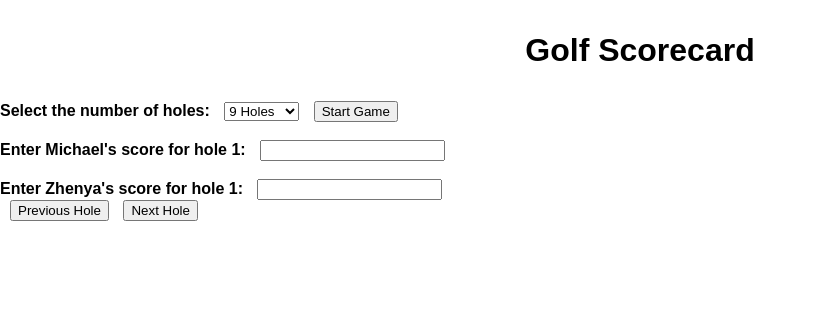
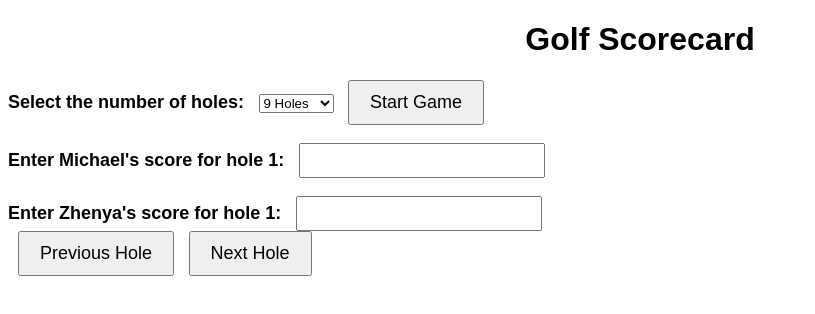
Before and after one commit to stagingserver8/scorekeeper, a plain HTML site: page index.html in a window 1280 px wide. Both pictures are taken after a click on the button "Start Game". Shown: the whole page, without its empty margins (0-815 px from the left). Drawn offline with Linux system fonts and the light colour scheme.

Commit message:
font increased

```diff
--- a/style.css
+++ b/style.css
@@ -1,34 +1,33 @@
 body {
     font-family: Arial, sans-serif;
-    padding: 0;
-    margin: 0;
   }
 
   h1 {
     text-align: center;
-    margin: 0;
-    padding: 1em;
   }
 
   label {
     font-weight: bold;
     margin-right: 10px;
+    font-size: 18px;
   }
 
   button {
     margin-left: 10px;
+    padding: 10px 20px;
+    font-size: 18px;
   }
 
   table {
     border-collapse: collapse;
     margin: 20px auto;
-    width: 100%;
-    max-width: 500px;
   }
 
-th, td {
+  th,
+  td {
     border: 1px solid black;
-    padding: 5px;
+    padding: 10px;
+    font-size: 18px;
   }
 
   th {
@@ -38,7 +37,15 @@ th {
 
   td {
     text-align: center;
+    font-size: 18px;
   }
+
+  input[type="number"] {
+    font-size: 18px;
+    padding: 5px;
+    margin-right: 10px;
+  }
+
 
 @media only screen and (max-width: 600px) {
     table {
```
Lines whose indentation alone changed are shown as unchanged.
